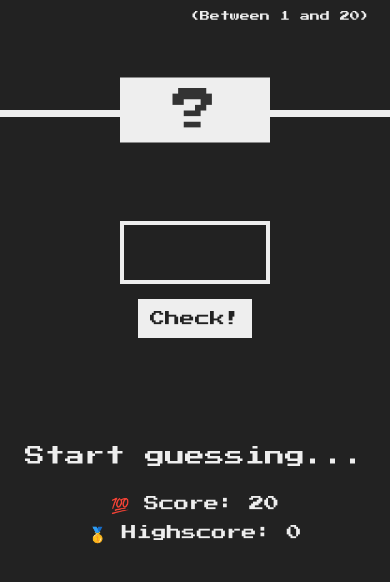
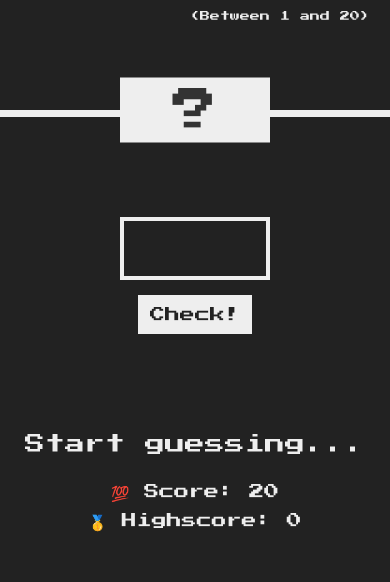
Before and after one commit to DistoRRRtion/Guess-My-Number, a plain HTML site: page index.html in a window 390 px wide. Shown: the part 178-760 px from the top of the page. Drawn offline with Linux system fonts and the light colour scheme.

Commit message:
Update style.css

```diff
--- a/style.css
+++ b/style.css
@@ -126,7 +126,7 @@ h1 {
   }
   main {
     flex-wrap: wrap;
-    height: 57vh;
+    height: 55vh;
   }
   h1 {
     font-size: 2.5rem;
```
